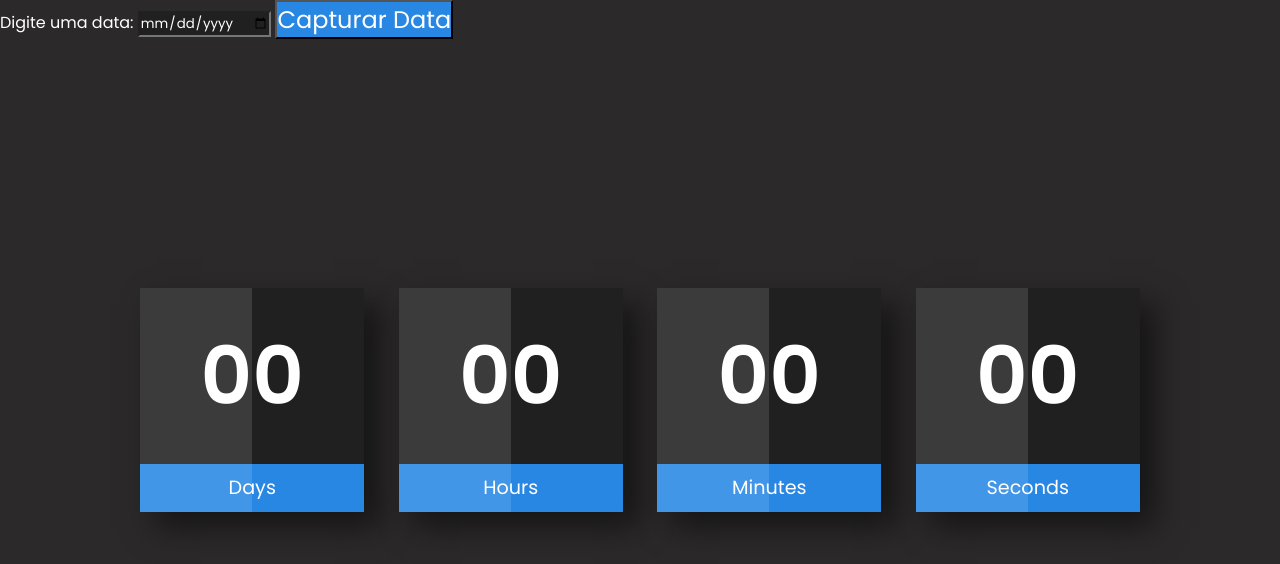
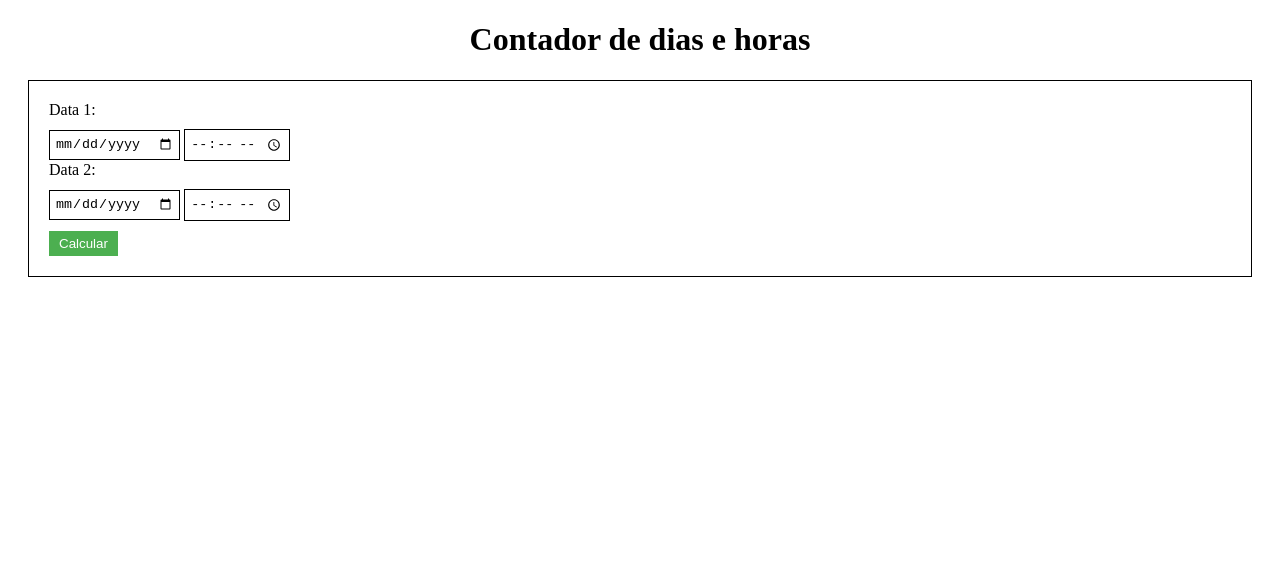
Before and after one commit to lucasnorberto/Countdown, a plain HTML site: page Countdown/index.html in a window 1280 px wide. Drawn offline with Linux system fonts and the light colour scheme.

Commit message:
arrumando

```diff
--- a/Countdown/index.html
+++ b/Countdown/index.html
@@ -1,40 +1,33 @@
 <!DOCTYPE html>
-<html lang="en">
-<head>
-    <meta name="viewport" content="width=device-width, initial-scale=1.0">
-    <title>Countdown</title>
-    <!-- Google Font -->
-    <link href="https://fonts.googleapis.com/css2?family=Poppins:wght@400;600&display=swap" rel="stylesheet">
-    <!-- Stylesheet -->
+<html>
+  <head>
+    <meta charset="UTF-8">
+    <title>Contador de dias e horas</title>
     <link rel="stylesheet" href="style.css">
-</head>
-<body>
-    <div class="countdown">
-        <div class="box">
-            <span class="num" id="day-box">00</span>
-            <span class="text">Days</span>
+  </head>
+  <body>
+    <h1>Contador de dias e horas</h1>
+
+    <div class="form-container">
+      <form>
+        <div>
+          <label for="date1">Data 1:</label>
+          <input type="date" id="date1" required>
+          <input type="time" id="time1" required>
         </div>
-        <div class="box">
-            <span class="num" id="hr-box">00</span>
-            <span class="text">Hours</span>
+        <div>
+          <label for="date2">Data 2:</label>
+          <input type="date" id="date2" required>
+          <input type="time" id="time2" required>
         </div>
-        <div class="box">
-            <span class="num" id="min-box">00</span>
-            <span class="text">Minutes</span>
+        <div>
+          <button type="button" onclick="calcular()">Calcular</button>
         </div>
-        <div class="box">
-            <span class="num" id="sec-box">00</span>
-            <span class="text">Seconds</span>
-        </div>
+      </form>
     </div>
 
-    <div>
-        <label for="input-date">Digite uma data:</label>
-        <input type="date" id="input-date">
-        <button onclick="capturarData()">Capturar Data</button>
-    </div>
+    <div id="resultado-container"></div>
 
-    <!-- Script -->
     <script src="script.js"></script>
-</body>
+  </body>
 </html>
--- a/Countdown/script.js
+++ b/Countdown/script.js
@@ -1,109 +1,27 @@
-let dayBox = document.getElementById("day-box");
-let hrBox = document.getElementById("hr-box");
-let minBox = document.getElementById("min-box");
-let secBox = document.getElementById("sec-box");
+function calcular() {
+  // Obtem as duas datas e horas
+  const date1 = new Date(document.getElementById('date1').value);
+  const time1 = document.getElementById('time1').value;
+  const date2 = new Date(document.getElementById('date2').value);
+  const time2 = document.getElementById('time2').value;
 
+  // Calcula a diferença entre as datas em milissegundos
+  const diffInMs = date2.getTime() - date1.getTime();
 
-// Formatar data padão Brasileiro
-let data = new Date();
-function formatarData(data){
-  let newDate = new Date(data);
-  return`${newDate.getDate()}/ ${newDate.getMonth()+1}/ ${newDate.getFullYear()} ${newDate.getHours}:${newDate.getMinutes}`;
+  // Calcula o número de dias e horas de diferença
+  const diffInDays = Math.floor(diffInMs / (1000 * 60 * 60 * 24));
+  const diffInHours = Math.floor((diffInMs % (1000 * 60 * 60 * 24)) / (1000 * 60 * 60));
+
+  // Exibe o resultado
+  const resultadoContainer = document.getElementById('resultado-container');
+  resultadoContainer.innerHTML = `<p>A diferença é de ${diffInDays} dias e ${diffInHours} horas`;
+
+  // Adiciona as horas e minutos restantes na mensagem de resultado
+  if (diffInMs > 0) {
+    const diffInMinutes = Math.floor((diffInMs % (1000 * 60 * 60)) / (1000 * 60));
+    resultadoContainer.innerHTML += `<p>e ${diffInMinutes} minutos.</p>`;
+  } else {
+    resultadoContainer.innerHTML += `<p>.</p>`;
+  }
+  resultadoContainer.style.display = 'block';
 }
-
-
-let i = setInterval(countdown,1000);
-countdown();
-
-function capturarData() {
-    const inputDate = document.getElementById('input-date');
-    const dateValue = inputDate.value;
-    const dateObject = new Date(dateValue);
-    if (isNaN(dateObject)) {
-      console.log('Data inválida');
-    } else {
-      console.log('Data: ', dateObject);
-    }
-  }
-
-
- // Define a data de contagem regressiva
- const countdownDate = new Date("2022-10-30T23:59:59").getTime();
-
-
- // Atualiza o contador a cada segundo
- const countdownInterval = setInterval(() => {
-   // Obtém a data atual
-   const now = new Date().getTime();
-
-   // Calcula a diferença entre a data atual e a data de contagem regressiva
-   const distance = countdownDate - now;
-
-   // Calcula os dias, horas, minutos e segundos restantes
-   const days = Math.floor(distance / (1000 * 60 * 60 * 24));
-   const hours = Math.floor((distance % (1000 * 60 * 60 * 24)) / (1000 * 60 * 60));
-   const minutes = Math.floor((distance % (1000 * 60 * 60)) / (1000 * 60));
-   const seconds = Math.floor((distance % (1000 * 60)) / 1000);
-
-   // Exibe o resultado na página
-   const countdownElement = document.getElementById("countdown");
-   countdownElement.innerHTML = `Faltam ${days} dias, ${hours} horas, ${minutes} minutos e ${seconds} segundos para o fim do ano.`;
-
-   // Para a contagem regressiva quando a data é alcançada
-   if (distance < 0) {
-     clearInterval(countdownInterval);
-     countdownElement.innerHTML = "Feliz Ano Novo!";
-   }
- }, 1000);
-
-
-
-
-/*
-
-//Format: Date(year, month, day, hour, minute)
-//Year is counter from 0 to 11
- let endDate = new Date(2023,12,31,23,59);
-//Output value in milliseconds
-let endTime = endDate.getTime();
-
-
-
-function countdown(){
-    let todayDate = new Date();
-    //Output value in milliseconds
-    let todayTime = todayDate.getTime();
-
-    let remainingTime = endTime - todayTime;
-
-    //60sec => 1000 milliseconds
-    let oneMin = 60 * 1000;
-    //1hr => 60 minutes
-    let oneHr = 60 * oneMin;
-    //1 day => 24 hours
-    let oneDay = 24 * oneHr;
-
-    //Function to format number if it is single digit
-    let addZeroes = num => num < 10 ? `0${num}` : num;
-
-    //If end dat is before today date
-    if(endTime < todayTime){
-        clearInterval(i);
-        document.querySelector(".countdown").innerHTML = `<h1>Countdown had expired!</h1>`;
-    }
-    //If end date is not before today date
-    else{
-        //Calculating remaining days, hrs,mins ,secs
-        let daysLeft = Math.floor(remainingTime / oneDay);
-        let hrsLeft = Math.floor((remainingTime % oneDay) / oneHr);
-        let minsLeft = Math.floor((remainingTime % oneHr) / oneMin);
-        let secsLeft = Math.floor((remainingTime % oneMin) / 1000);
-
-        //Displaying Valurs
-        dayBox.textContent = addZeroes(daysLeft);
-        hrBox.textContent = addZeroes(hrsLeft);
-        minBox.textContent = addZeroes(minsLeft);
-        secBox.textContent = addZeroes(secsLeft);
-    }
-}
- */
--- a/Countdown/style.css
+++ b/Countdown/style.css
@@ -1,105 +1,36 @@
-*{
-    padding: 0;
-    margin: 0;
-    box-sizing: border-box;
-    font-family: "Poppins",sans-serif;
-    color: #ffffff;
-}
-body{
-    background-color: #2b2929;
-}
-.countdown{
-    width: 80vw;
-    display: flex;
-    justify-content: space-around;
-    gap: 10px;
-    position: absolute;
-    transform: translate(-50%,-50%);
-    top: 50%;
-    left: 50%;
+h1 {
+    text-align: center;
+  }
 
-}
-.box{
-    width: 28vmin;
-    height: 28vmin;
-    display: flex;
-    flex-direction: column;
-    align-items: center;
-    justify-content: space-evenly;
-    position: relative;
-    box-shadow: 15px 15px 30px rgba(0,0,0,0.5);
-    font-size: 16px;
+  .form-container {
+    margin: 20px;
+    padding: 20px;
+    border: 1px solid black;
+  }
 
-}
-.box:after{
-    content: "";
-    position: absolute;
-    background-color: rgba(255,255,255,0.12);
-    height: 100%;
-    width: 50%;
-    left: 0;
-}
-span.num{
-    background-color: #202020;
-    height: 100%;
-    width: 100%;
-    display: grid;
-    place-items: center;
-    font-weight: 600;
-    font-size: 5em;
-}
-span.text{
-    font-size: 1.2em;
-    background-color: #2887e3;
+  .form-container label {
     display: block;
-    width: 100%;
-    text-align: center;
-    padding: 0.5em 0;
-    font-weight: 400;
-}
-@media screen and (max-width: 1024px){
-    .countdown{
-        width: 85vw;
-    }
-    .box{
-        height: 26vmin;
-        width: 26vmin;
-        font-size: 12px;
-    }
-}
-@media screen and (max-width: 768px){
-    .countdown{
-        width: 90vw;
-        flex-wrap: wrap;
-        gap: 30px;
-    }
-    .box{
-        width: calc( 50% - 40px );
-        height: 30vmin;
-        font-size: 14px;
-    }
-}
-@media screen and (max-width: 480px){
-    .countdown{
-        gap: 15px;
-    }
-    .box{
-        width: 100%;
-        height: 25vmin;
-        font-size: 8px;
-    }
-    .span.text{
-        font-size: 1.5em;
-    }
-}
+    margin-bottom: 10px;
+  }
 
-button{
-    font-size: x-large;
-    color: #ffffff;
-    background-color: #2887e3;
+  .form-container input[type="date"],
+  .form-container input[type="time"] {
+    padding: 5px;
+    border: 1px solid black;
+  }
 
-}
+  .form-container button {
+    margin-top: 10px;
+    padding: 5px 10px;
+    background-color: #4CAF50;
+    color: white;
+    border: none;
+    cursor: pointer;
+  }
 
-input{
-    background-color: #202020;
-}
+  #resultado-container {
+    margin: 20px;
+    padding: 20px;
+    border: 1px solid black;
+    display: none;
+  }
```
